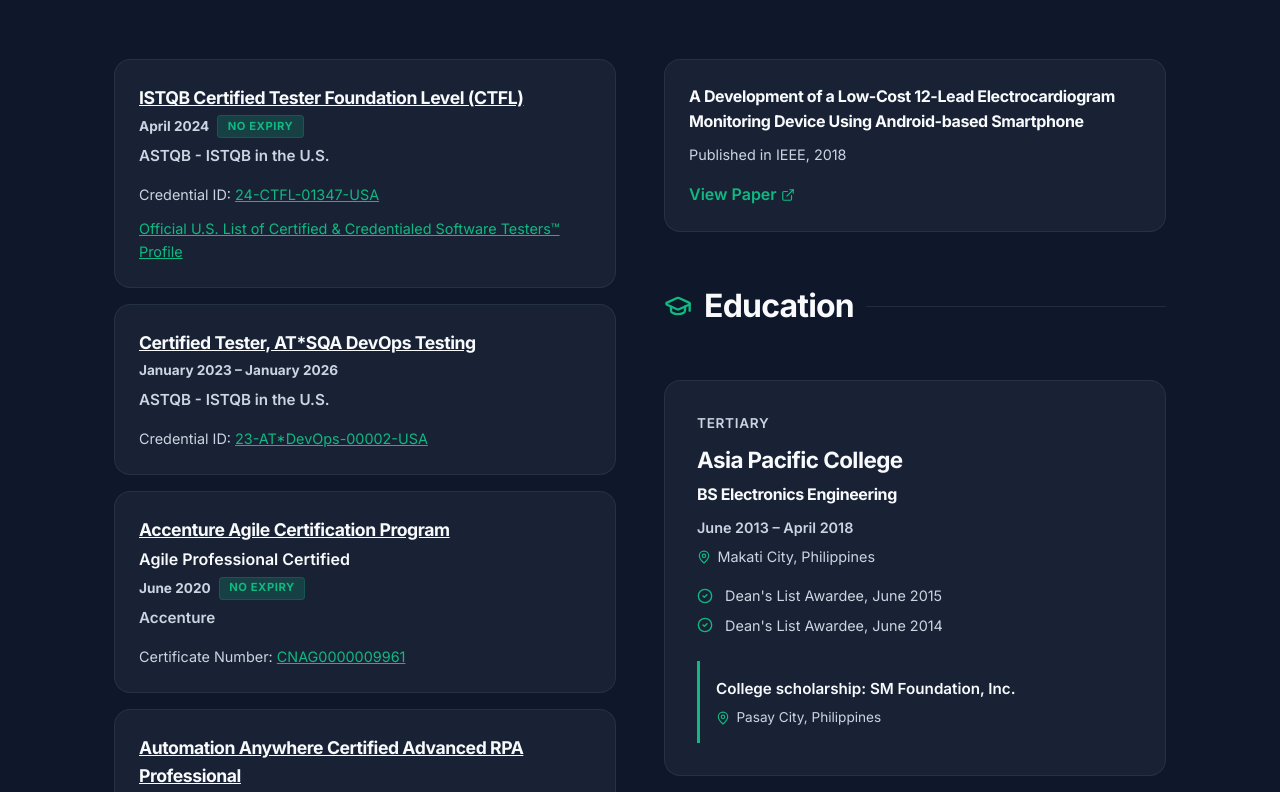
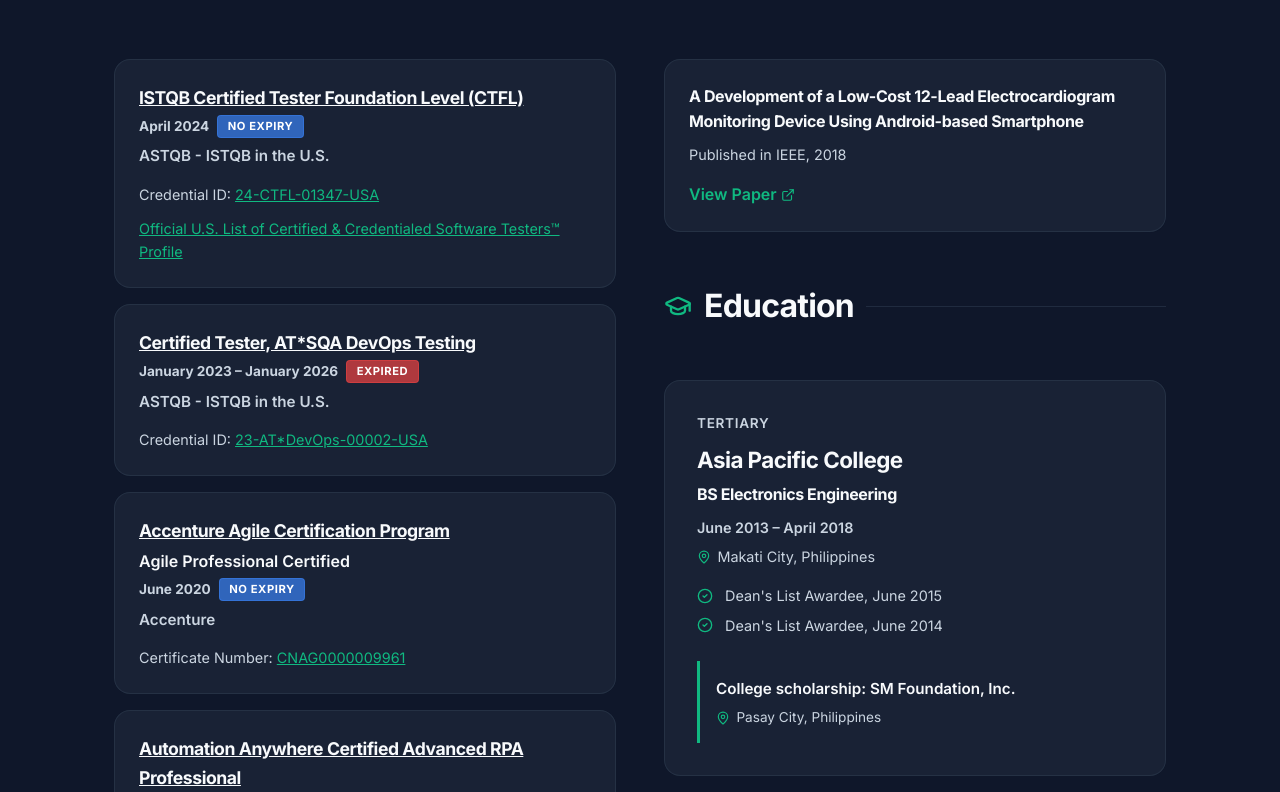
Before and after one commit to cng07/carlosng07, a React (Vite) app: page / in a window 1280 px wide. Shown: the part 5388-6180 px from the top of the page. Built offline with nearby package versions, Linux system fonts and the light colour scheme; no server answers.

Commit message:
Update certifications expiry on Home page

```diff
--- a/src/pages/Home.jsx
+++ b/src/pages/Home.jsx
@@ -283,16 +283,32 @@ const Home = () => {
                                         {cert.subtitle && <p style={{ color: 'var(--text-main)', fontWeight: 600, fontSize: '1rem', marginBottom: '0.25rem' }}>{cert.subtitle}</p>}
                                         <p style={{ fontSize: '0.85rem', color: 'var(--text-muted)', fontWeight: 700, marginBottom: '0.4rem', display: 'flex', alignItems: 'center', flexWrap: 'wrap', gap: '0.5rem' }}>
                                             {cert.period}
+                                            {cert.expired && (
+                                                <span style={{
+                                                    fontSize: '0.7rem',
+                                                    color: '#fff',
+                                                    background: 'rgba(239, 68, 68, 0.7)',
+                                                    padding: '0.1rem 0.6rem',
+                                                    borderRadius: '4px',
+                                                    border: '1px solid rgba(239, 68, 68, 0.5)',
+                                                    textTransform: 'uppercase',
+                                                    letterSpacing: '0.05em',
+                                                    fontWeight: 700
+                                                }}>
+                                                    Expired
+                                                </span>
+                                            )}
                                             {cert.noExpiry && (
                                                 <span style={{
                                                     fontSize: '0.7rem',
-                                                    color: 'var(--primary)',
-                                                    background: 'var(--primary-glow)',
+                                                    color: '#fff',
+                                                    background: 'rgba(59, 130, 246, 0.7)',
                                                     padding: '0.1rem 0.6rem',
                                                     borderRadius: '4px',
-                                                    border: '1px solid rgba(16, 185, 129, 0.2)',
+                                                    border: '1px solid rgba(59, 130, 246, 0.5)',
                                                     textTransform: 'uppercase',
-                                                    letterSpacing: '0.05em'
+                                                    letterSpacing: '0.05em',
+                                                    fontWeight: 700
                                                 }}>
                                                     No Expiry
                                                 </span>
```
